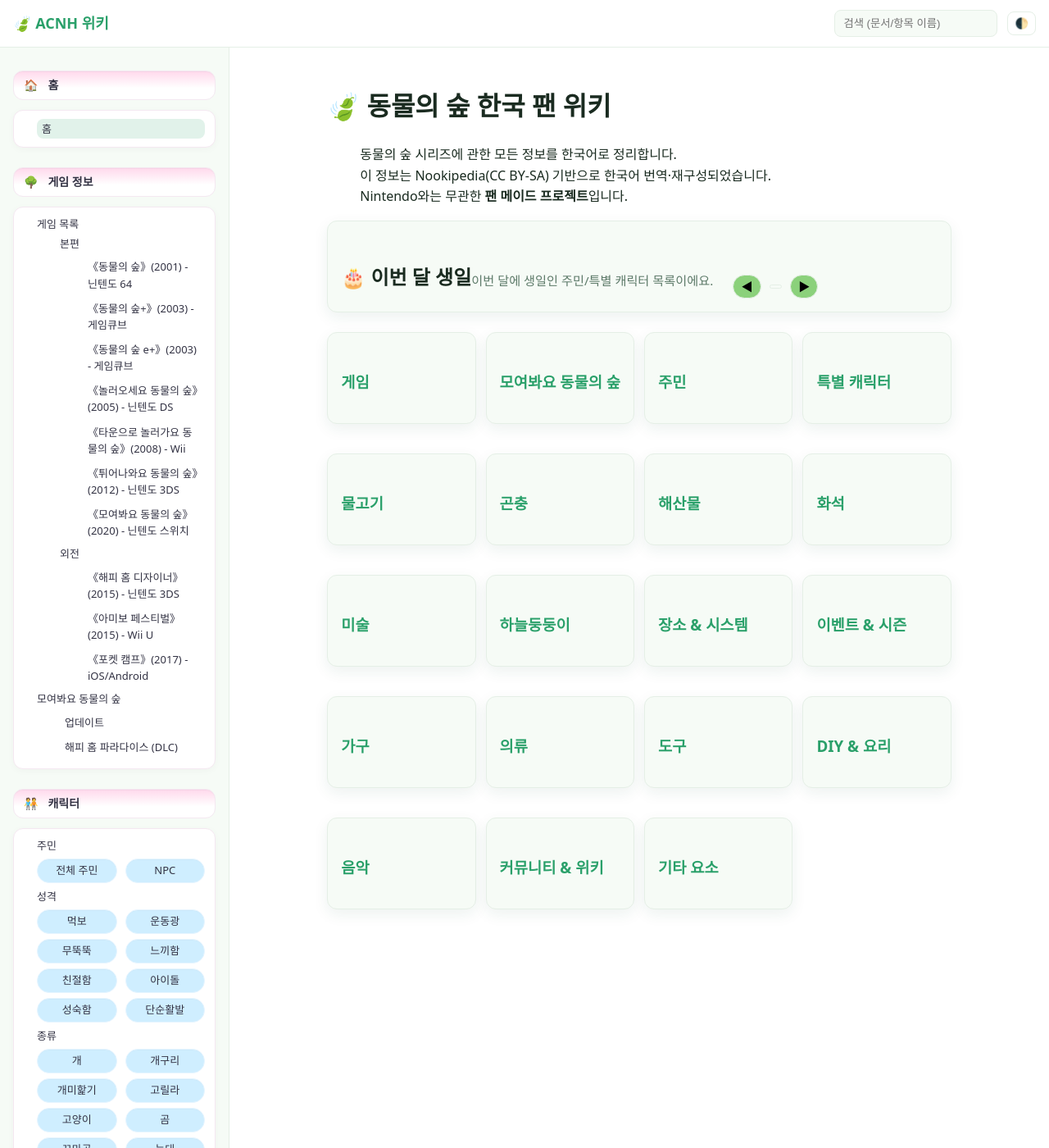
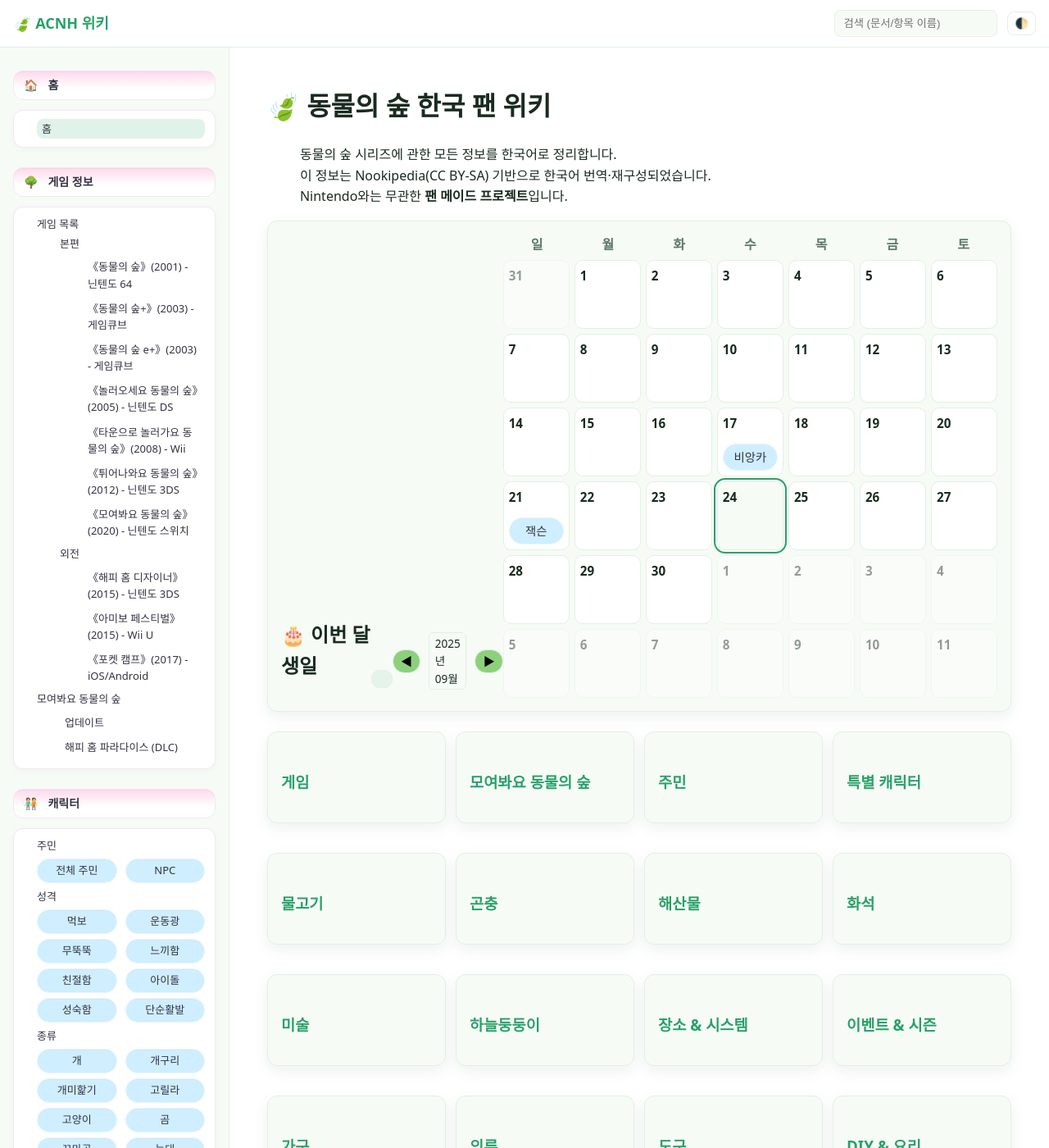
Before and after one commit to cute-bite/animal-crossing, a Jekyll site: the page built from index.md, in a window 1280 px wide and 1400 px high. Shown: the whole window at 82% size. Built offline with Jekyll 4.4.1, drawn with Linux system fonts in a browser that asks for light colours.

Commit message:
Add files via upload

```diff
--- a/assets/css/theme.css
+++ b/assets/css/theme.css
@@ -568,58 +568,64 @@
   body.menu-open{ overflow: hidden; }
 }
 
-/* Birthday widget (메인 카드) */
-.birthday-card { padding: 16px 16px 10px; }
-.birthday-card h2 { margin: 0 0 6px; }
-.birthday-sub { margin: 2px 0 10px; color: var(--muted); font-size: .95rem; }
-
-.birthday-today{
-  display:none;
-  margin: 6px 0 10px;
-  padding: 8px 10px;
+/* 생일 위젯 스타일 */
+.birthday-card { display:block; }
+.bd-today{
+  background: rgba(42,160,106,.08);
   border: 1px solid var(--border);
-  background: var(--surface);
   border-radius: 10px;
+  padding: 10px 12px;
+  margin: 4px 0 12px;
   font-weight: 600;
 }
+.bd-cal-header{
+  display:flex; align-items:center; justify-content:center;
+  gap:10px; margin: 6px 0 10px;
+}
+.bd-calendar{ width:100%; }
+.bd-cal-weekdays{
+  display:grid; grid-template-columns:repeat(7,1fr);
+  gap:4px; font-weight:700; color:var(--muted);
+  margin-bottom:6px;
+}
+.bd-cal-weekdays span{ text-align:center; }
 
-.birthday-grid{
-  display: grid;
-  grid-template-columns: repeat(2, minmax(0,1fr));
-  gap: 8px;
+.bd-cal-body{
+  display:grid; grid-template-columns:repeat(7,1fr);
+  gap:6px;
 }
-@media (min-width: 820px){
-  .birthday-grid{ grid-template-columns: repeat(3, minmax(0,1fr)); }
+.bd-day{
+  background: var(--bg);
+  border:1px solid var(--border);
+  border-radius: 10px;
+  min-height: 84px;
+  padding: 6px;
+  display:flex; flex-direction:column; gap:6px;
 }
-@media (min-width: 1120px){
-  .birthday-grid{ grid-template-columns: repeat(4, minmax(0,1fr)); }
+.bd-day.is-other-month{ opacity:.45; }
+.bd-day .bd-date{
+  font-weight:700; font-size:.95em; color:var(--text);
+}
+.bd-day .bd-people{
+  margin-top:auto; display:flex; flex-direction:column; gap:2px;
+}
+.bd-pill{
+  display:block; width:100%; text-align:center;
+  padding:4px 6px; border-radius:999px;
+  background: var(--cute-blue, #cfeeff);
+  border:1px solid #e6f5ff;
+  font-size:.9em; color:var(--cute-text, #334);
+  text-decoration:none;
+}
+.bd-pill:hover{ background:#e8f7ff; border-color:#bfe7ff; }
+
+.bd-day.is-today{
+  outline:2px solid var(--accent);
+  outline-offset:2px;
+  background:var(--surface);
 }
 
-.bd-item{
-  border: 1px solid var(--border);
-  background: #fff;
-  border-radius: 12px;
-  padding: 10px;
-  box-shadow: var(--shadow);
+/* 작을 때 칸 키워드/줄바꿈 보정 */
+@media (max-width: 680px){
+  .bd-day{ min-height: 96px; }
 }
-.bd-item.is-today{
-  outline: 2px solid var(--accent);
-  background: rgba(42,160,106,.06);
-}
-.bd-date{ font-weight: 700; margin-bottom: 4px; color: var(--accent); }
-.bd-names{ line-height: 1.4; }
-
-.bd-empty{
-  grid-column: 1 / -1;
-  text-align: center;
-  color: var(--muted);
-  padding: 12px;
-  border: 1px dashed var(--border);
-  border-radius: 12px;
-  background: var(--surface);
-}
-
-.birthday-footer{
-  display:flex; align-items:center; justify-content:center;
-  gap:10px; margin-top:12px;
-}
--- /dev/null
+++ b/assets/js/birthdays-calendar.js
@@ -0,0 +1,163 @@
+// /assets/js/birthdays-calendar.js
+(async function () {
+  // baseurl 탐지 (기존 스크립트와 동일한 방식)
+  const base = (typeof window.SITE_BASEURL !== 'undefined')
+    ? window.SITE_BASEURL
+    : (document.documentElement.getAttribute('data-baseurl') || '');
+
+  const $today = document.getElementById('birthday-today');
+  const $monthLabel = document.getElementById('bd-month-label');
+  const $prev = document.getElementById('bd-prev');
+  const $next = document.getElementById('bd-next');
+  const $grid = document.getElementById('bd-cal-body');
+
+  if (!$grid) return;
+
+  // 데이터 불러오기
+  let villagers = [];
+  try {
+    const res = await fetch(`${base}/assets/data/villagers.json`, { cache: 'no-store' });
+    villagers = await res.json(); // [{ name, species, birthday:"MM-DD" }, ...]
+  } catch (e) {
+    console.error(e);
+  }
+
+  // "MM-DD" → {m,d} 파서
+  const parseMD = (s) => {
+    if (!s || typeof s !== 'string') return null;
+    const m = s.slice(0,2), d = s.slice(3,5);
+    const mi = Number(m), di = Number(d);
+    if (!mi || !di) return null;
+    return { m: mi, d: di };
+  };
+
+  // 오늘 정보
+  const today = new Date();
+  const realY = today.getFullYear();
+  const realM = today.getMonth(); // 0~11
+  const realD = today.getDate();
+
+  // 뷰 상태(월 이동용)
+  let viewYear = realY;
+  let viewMonth = realM; // 0~11
+
+  // 월 레이블
+  const monthLabel = (y, m0) => `${y}년 ${String(m0 + 1).padStart(2,'0')}월`;
+
+  // 해당 월의 생일 맵 { dayNumber: [villagers...] }
+  function mapBirthdays(month0) {
+    const mm = String(month0 + 1).padStart(2,'0'); // "01"~"12"
+    const map = new Map();
+    for (const v of villagers) {
+      const md = parseMD(v.birthday);
+      if (!md) continue;
+      if (md.m === (month0 + 1)) {
+        if (!map.has(md.d)) map.set(md.d, []);
+        map.get(md.d).push(v);
+      }
+    }
+    return map; // Map<day, array>
+  }
+
+  // 오늘 생일 문구 표시 (실제 '오늘' 기준)
+  function renderToday() {
+    const mm = realM + 1;
+    const map = mapBirthdays(realM);
+    const arr = map.get(realD) || [];
+    if (arr.length) {
+      const links = arr.map(v => {
+        const slug = encodeURIComponent(v.name);
+        return `<a class="bd-pill" href="${base}/villagers/?q=${slug}">${v.name}</a>`;
+      }).join(' ');
+      $today.innerHTML = `오늘은 ${links} 의 생일이에요! 🎁`;
+    } else {
+      $today.innerHTML = ''; // 오늘 생일 없으면 숨김
+    }
+  }
+
+  // 달력 렌더
+  function renderCalendar(y, m0) {
+    $monthLabel.textContent = monthLabel(y, m0);
+    $grid.innerHTML = '';
+
+    // 이번 달 생일 맵
+    const monthMap = mapBirthdays(m0);
+
+    // 달력 범위 계산
+    const first = new Date(y, m0, 1);
+    const firstDow = first.getDay(); // 0(일)~6(토)
+    const daysInMonth = new Date(y, m0 + 1, 0).getDate();
+
+    // 앞쪽 이전달 채우기
+    const prevDays = firstDow; // 앞에 들어갈 칸 수
+    const prevMonthLastDate = new Date(y, m0, 0).getDate();
+
+    // 총 6주(42칸)로 고정 렌더
+    const totalCells = 42;
+    for (let i = 0; i < totalCells; i++) {
+      const cell = document.createElement('div');
+      cell.className = 'bd-day';
+
+      // 달력 상 실제 날짜 계산
+      let dateNum, cellMonth = m0, cellYear = y, isOther = false;
+
+      if (i < prevDays) { // 이전달
+        dateNum = prevMonthLastDate - (prevDays - 1 - i);
+        isOther = true;
+        // 이전달 계산
+        if (m0 === 0) { cellMonth = 11; cellYear = y - 1; } else { cellMonth = m0 - 1; }
+      } else if (i >= prevDays + daysInMonth) { // 다음달
+        dateNum = i - (prevDays + daysInMonth) + 1;
+        isOther = true;
+        // 다음달 계산
+        if (m0 === 11) { cellMonth = 0; cellYear = y + 1; } else { cellMonth = m0 + 1; }
+      } else { // 이번달
+        dateNum = i - prevDays + 1;
+      }
+
+      // 오늘 표시
+      if (cellYear === realY && cellMonth === realM && dateNum === realD) {
+        cell.classList.add('is-today');
+      }
+      if (isOther) cell.classList.add('is-other-month');
+
+      // 날짜 표시
+      const dateEl = document.createElement('div');
+      dateEl.className = 'bd-date';
+      dateEl.textContent = String(dateNum);
+      cell.appendChild(dateEl);
+
+      // 생일 칩
+      if (!isOther && monthMap.has(dateNum)) {
+        const wrap = document.createElement('div');
+        wrap.className = 'bd-people';
+        for (const v of monthMap.get(dateNum)) {
+          const a = document.createElement('a');
+          a.className = 'bd-pill';
+          a.href = `${base}/villagers/?q=${encodeURIComponent(v.name)}`;
+          a.textContent = v.name;
+          wrap.appendChild(a);
+        }
+        cell.appendChild(wrap);
+      }
+
+      $grid.appendChild(cell);
+    }
+  }
+
+  // 초기 표시
+  renderToday();
+  renderCalendar(viewYear, viewMonth);
+
+  // 월 이동
+  $prev?.addEventListener('click', () => {
+    if (viewMonth === 0) { viewMonth = 11; viewYear--; }
+    else { viewMonth--; }
+    renderCalendar(viewYear, viewMonth);
+  });
+  $next?.addEventListener('click', () => {
+    if (viewMonth === 11) { viewMonth = 0; viewYear++; }
+    else { viewMonth++; }
+    renderCalendar(viewYear, viewMonth);
+  });
+})();
--- a/index.md
+++ b/index.md
@@ -9,19 +9,33 @@
 > 이 정보는 Nookipedia(CC BY-SA) 기반으로 한국어 번역·재구성되었습니다.
 > Nintendo와는 무관한 **팬 메이드 프로젝트**입니다.
 
-<section class="card hero birthday-card" id="birthday-card" aria-labelledby="birthday-title">
+<!-- 메인: 생일 위젯 -->
+<section class="card hero birthday-card" id="birthday-widget" aria-labelledby="birthday-title">
   <h2 id="birthday-title">🎂 이번 달 생일</h2>
-  <p class="birthday-sub">이번 달에 생일인 주민/특별 캐릭터 목록이에요.</p>
-  <div id="birthday-today" class="birthday-today" aria-live="polite"></div>
-  <div id="birthday-list" class="birthday-grid" role="list"></div>
-  <div class="birthday-footer">
-    <button id="birthday-prev" class="chip" type="button" aria-label="이전 달">◀︎</button>
-    <span id="birthday-month-label" class="badge"></span>
-    <button id="birthday-next" class="chip" type="button" aria-label="다음 달">▶︎</button>
+
+  <!-- 오늘 생일 영역 (있을 때만 채워짐) -->
+  <div id="birthday-today" class="bd-today" aria-live="polite"></div>
+
+  <!-- 달력 헤더: 월 이동 -->
+  <div class="bd-cal-header">
+    <button id="bd-prev" class="chip" type="button" aria-label="이전 달">◀︎</button>
+    <span id="bd-month-label" class="badge"></span>
+    <button id="bd-next" class="chip" type="button" aria-label="다음 달">▶︎</button>
+  </div>
+
+  <!-- 달력 그리드 -->
+  <div class="bd-calendar" role="grid" aria-label="생일 달력">
+    <div class="bd-cal-weekdays" role="row">
+      <span role="columnheader">일</span><span role="columnheader">월</span><span role="columnheader">화</span>
+      <span role="columnheader">수</span><span role="columnheader">목</span><span role="columnheader">금</span><span role="columnheader">토</span>
+    </div>
+    <div id="bd-cal-body" class="bd-cal-body"></div>
   </div>
 </section>
 
-<script src="{{ site.baseurl }}/assets/js/birthdays.js" defer></script>
+<!-- 스크립트 로드 -->
+<script src="{{ site.baseurl }}/assets/js/birthdays-calendar.js" defer></script>
+
 
 
 <div class="hero-grid">
```
